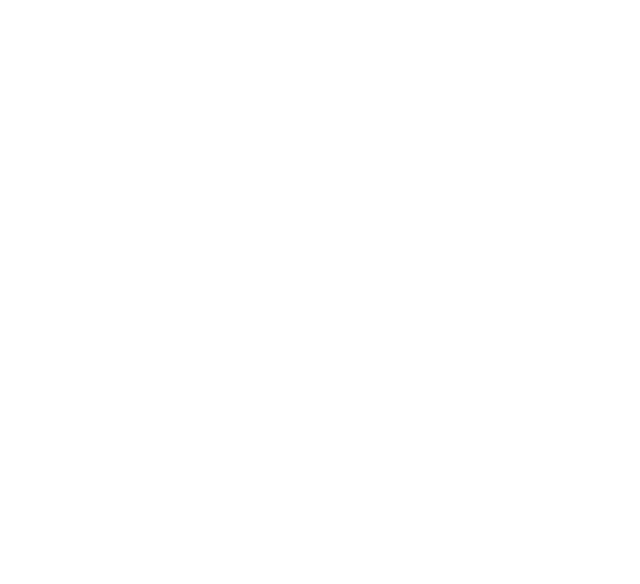
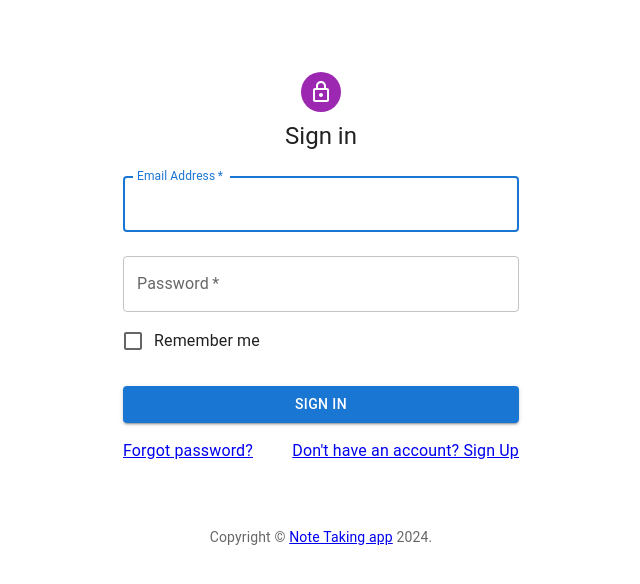
Before and after one commit to Sr-Chandan-Sahu/note-taking-app, a React (Create React App) app: page /sign-in in a window 1280 px wide. Before the commit this address had no page. Shown: the top 584 px of the page, without its empty margins (319-959 px from the left). Built offline with nearby package versions, Linux system fonts and the light colour scheme.

Commit message:
Made changes to LoginUser and SignupUser component

```diff
--- a/src/App.tsx
+++ b/src/App.tsx
@@ -7,7 +7,7 @@
 function App() {
   return (
     <Routes>
-      <Route path='/' element={<LoginUser/>}/>
+      <Route path='/sign-in' element={<LoginUser/>}/>
       <Route path='/sign-up' element={<SignupUser/>}/>
     </Routes>
   );
--- a/src/components/LoginUser.tsx
+++ b/src/components/LoginUser.tsx
@@ -1,104 +1,111 @@
-import React, { useState } from 'react';
-import { Input, Button, InputLabel, FormControl } from '@mui/material';
-import { Link,useNavigate} from 'react-router-dom';
+import * as React from 'react';
+import Avatar from '@mui/material/Avatar';
+import Button from '@mui/material/Button';
+import CssBaseline from '@mui/material/CssBaseline';
+import TextField from '@mui/material/TextField';
+import FormControlLabel from '@mui/material/FormControlLabel';
+import Checkbox from '@mui/material/Checkbox';
+import {Link} from 'react-router-dom';
+import Grid from '@mui/material/Grid';
+import Box from '@mui/material/Box';
+import LockOutlinedIcon from '@mui/icons-material/LockOutlined';
+import Typography from '@mui/material/Typography';
+import Container from '@mui/material/Container';
+import { createTheme, ThemeProvider } from '@mui/material/styles';
 
+function Copyright(props: any) {
+  return (
+    <Typography variant="body2" color="text.secondary" align="center" {...props}>
+      {'Copyright © '}
+      <a color="inherit" href="#">
+        Note Taking app
+      </a>{' '}
+      {new Date().getFullYear()}
+      {'.'}
+    </Typography>
+  );
+}
 
-const LoginUser = () => {
-  const [email, setEmail] = useState('');
-  const [password, setPassword] = useState('');
-  const [emailError, setEmailError] = useState('');
-  const [passwordError, setPasswordError] = useState('');
+// TODO remove, this demo shouldn't need to reset the theme.
+const defaultTheme = createTheme();
 
-  const navigate=useNavigate();
-  const validateEmail = (email:string) => {
-    if (!email) {
-      return 'Email is required';
-    }
-    if (!/^[a-zA-Z0-9._%+-]+@[a-zA-Z0-9.-]+\.[a-zA-Z]{2,}$/.test(email)) {
-      return 'Invalid email format';
-    }
-    return '';
+export default function LoginUser() {
+  const handleSubmit = (event: React.FormEvent<HTMLFormElement>) => {
+    event.preventDefault();
+    const data = new FormData(event.currentTarget);
+    console.log({
+      email: data.get('email'),
+      password: data.get('password'),
+    });
   };
 
-  const validatePassword = (password:string) => {
-    if (!password) {
-      return 'Password is required';
-    }
-    return '';
-  };
-
-//   const handleEmailChange = (e) => {
-//     const { value } = e.target;
-//     const error = validateEmail(value);
-//     setEmail(value);
-//     setEmailError(error);
-//   };
-
-//   const handlePasswordChange = (e) => {
-//     const { value } = e.target;
-//     const error = validatePassword(value);
-//     setPassword(value);
-//     setPasswordError(error);
-//   };
-
-//   const handleLogin = (e) => {
-//     e.preventDefault();
-
-//     const emailError = validateEmail(email);
-//     const passwordError = validatePassword(password);
-
-//     setEmailError(emailError);
-//     setPasswordError(passwordError);
-
-//     if (!emailError && !passwordError) {
-
-//     //   const user = usersData.users.find((user) => user.email === email && user.password === password);
-
-//     //   if (user) {
-//     //     alert("User logged in successfully")
-//     //     navigate('/home-page')
-//     //   } else {
-//     //     alert('Invalid email or password');
-//     //   }
-//     // }
-//   };
-
-
   return (
-    <div className="container">
-      <h1 style={{ fontWeight: 'bold', fontSize: '25px', textAlign: 'center' }}>Welcome Back!</h1>
-      <div style={{ marginTop: '5px', padding: '10px' }}>
-        <FormControl fullWidth variant="standard">
-          <InputLabel>Email</InputLabel>
-          <Input type="email" value={email}  />
-          {emailError && <div style={{ color: 'red', marginTop: '5px' }}>{emailError}</div>}
-        </FormControl>
-      </div>
-      <div style={{ marginTop: '5px', padding: '10px' }}>
-        <FormControl fullWidth variant="standard">
-          <InputLabel>Password</InputLabel>
-          <Input type="password" value={password}  />
-          {passwordError && <div style={{ color: 'red', marginTop: '5px' }}>{passwordError}</div>}
-        </FormControl>
-      </div>
-      <div style={{marginTop: '3px', marginLeft: '8px'}}>
-        <Link to="/forgot-password" style={{ color: 'blue' }}>
-          Forgot password?
-        </Link>
-      </div>
-      <div style={{ marginTop: '20px', textAlign: 'center' }}>
-        <Button variant="contained" >
-          Login
-        </Button>
-      </div>
-      <div style={{ marginTop: '7px', fontSize: '20px', margin: '20px 20px'  }}>
-        Don't have an account?{' '}
-        <Link style={{ textDecoration: 'underline', color: 'blue' }} to="/sign-up">
-          Sign Up
-        </Link>
-      </div>
-    </div>
+    <ThemeProvider theme={defaultTheme}>
+      <Container component="main" maxWidth="xs">
+        <CssBaseline />
+        <Box
+          sx={{
+            marginTop: 8,
+            display: 'flex',
+            flexDirection: 'column',
+            alignItems: 'center',
+          }}
+        >
+          <Avatar sx={{ m: 1, bgcolor: 'secondary.main' }}>
+            <LockOutlinedIcon />
+          </Avatar>
+          <Typography component="h1" variant="h5">
+            Sign in
+          </Typography>
+          <Box component="form" onSubmit={handleSubmit} noValidate sx={{ mt: 1 }}>
+            <TextField
+              margin="normal"
+              required
+              fullWidth
+              id="email"
+              label="Email Address"
+              name="email"
+              autoComplete="email"
+              autoFocus
+            />
+            <TextField
+              margin="normal"
+              required
+              fullWidth
+              name="password"
+              label="Password"
+              type="password"
+              id="password"
+              autoComplete="current-password"
+            />
+            <FormControlLabel
+              control={<Checkbox value="remember" color="primary" />}
+              label="Remember me"
+            />
+            <Button
+              type="submit"
+              fullWidth
+              variant="contained"
+              sx={{ mt: 3, mb: 2 }}
+            >
+              Sign In
+            </Button>
+            <Grid container>
+              <Grid item xs>
+                <Link to="forgot-password">
+                  Forgot password?
+                </Link>
+              </Grid>
+              <Grid item>
+                <Link to='sign-up' >
+                  {"Don't have an account? Sign Up"}
+                </Link>
+              </Grid>
+            </Grid>
+          </Box>
+        </Box>
+        <Copyright sx={{ mt: 8, mb: 4 }} />
+      </Container>
+    </ThemeProvider>
   );
-};
-
-export default LoginUser;
+}
--- a/src/components/SignupUser.tsx
+++ b/src/components/SignupUser.tsx
@@ -1,11 +1,128 @@
-import React from 'react'
+import * as React from 'react';
+import Avatar from '@mui/material/Avatar';
+import Button from '@mui/material/Button';
+import CssBaseline from '@mui/material/CssBaseline';
+import TextField from '@mui/material/TextField';
+import FormControlLabel from '@mui/material/FormControlLabel';
+import Checkbox from '@mui/material/Checkbox';
+import {Link, useNavigate} from 'react-router-dom';
+import Grid from '@mui/material/Grid';
+import Box from '@mui/material/Box';
+import LockOutlinedIcon from '@mui/icons-material/LockOutlined';
+import Typography from '@mui/material/Typography';
+import Container from '@mui/material/Container';
+import { createTheme, ThemeProvider } from '@mui/material/styles';
 
-const SignupUser = () => {
+function Copyright(props: any) {
   return (
-    <div>
-
-    </div>
-  )
+    <Typography variant="body2" color="text.secondary" align="center" {...props}>
+      {'Copyright © '}
+      <a color="inherit" href="#">
+        Note taking app
+      </a>{' '}
+      {new Date().getFullYear()}
+      {'.'}
+    </Typography>
+  );
 }
 
-export default SignupUser
+// TODO remove, this demo shouldn't need to reset the theme.
+const defaultTheme = createTheme();
+
+export default function SignupUser() {
+  const naviagate=useNavigate()
+  const handleSubmit = (event: React.FormEvent<HTMLFormElement>) => {
+    event.preventDefault();
+    const data = new FormData(event.currentTarget);
+    console.log({
+      email: data.get('email'),
+      password: data.get('password'),
+    });
+  };
+
+  return (
+    <ThemeProvider theme={defaultTheme}>
+      <Container component="main" maxWidth="xs">
+        <CssBaseline />
+        <Box
+          sx={{
+            marginTop: 8,
+            display: 'flex',
+            flexDirection: 'column',
+            alignItems: 'center',
+          }}
+        >
+          <Avatar sx={{ m: 1, bgcolor: 'secondary.main' }}>
+            <LockOutlinedIcon />
+          </Avatar>
+          <Typography component="h1" variant="h5">
+            Sign up
+          </Typography>
+          <Box component="form" noValidate onSubmit={handleSubmit} sx={{ mt: 3 }}>
+            <Grid container spacing={2}>
+              <Grid item xs={12} sm={6}>
+                <TextField
+                  autoComplete="given-name"
+                  name="firstName"
+                  required
+                  fullWidth
+                  id="firstName"
+                  label="First Name"
+                  autoFocus
+                />
+              </Grid>
+              <Grid item xs={12} sm={6}>
+                <TextField
+                  required
+                  fullWidth
+                  id="lastName"
+                  label="Last Name"
+                  name="lastName"
+                  autoComplete="family-name"
+                />
+              </Grid>
+              <Grid item xs={12}>
+                <TextField
+                  required
+                  fullWidth
+                  id="email"
+                  label="Email Address"
+                  name="email"
+                  autoComplete="email"
+                />
+              </Grid>
+              <Grid item xs={12}>
+                <TextField
+                  required
+                  fullWidth
+                  name="password"
+                  label="Password"
+                  type="password"
+                  id="password"
+                  autoComplete="new-password"
+                />
+              </Grid>
+
+            </Grid>
+            <Button
+              type="submit"
+              fullWidth
+              variant="contained"
+              sx={{ mt: 3, mb: 2 }}
+            >
+              Sign Up
+            </Button>
+            <Grid container justifyContent="flex-end">
+              <Grid item>
+                <Link to="sign-in" >
+                  Already have an account? Sign in
+                </Link>
+              </Grid>
+            </Grid>
+          </Box>
+        </Box>
+        <Copyright sx={{ mt: 5 }} />
+      </Container>
+    </ThemeProvider>
+  );
+}
```
